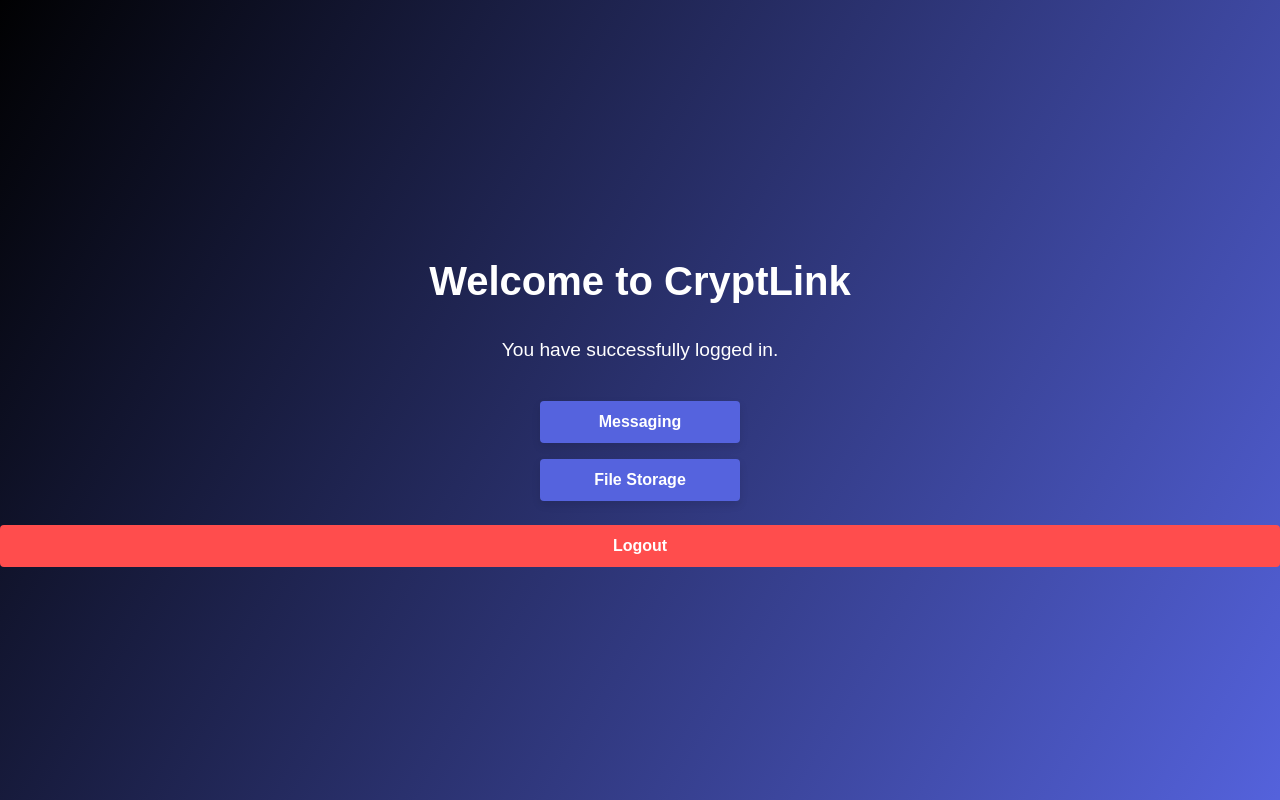
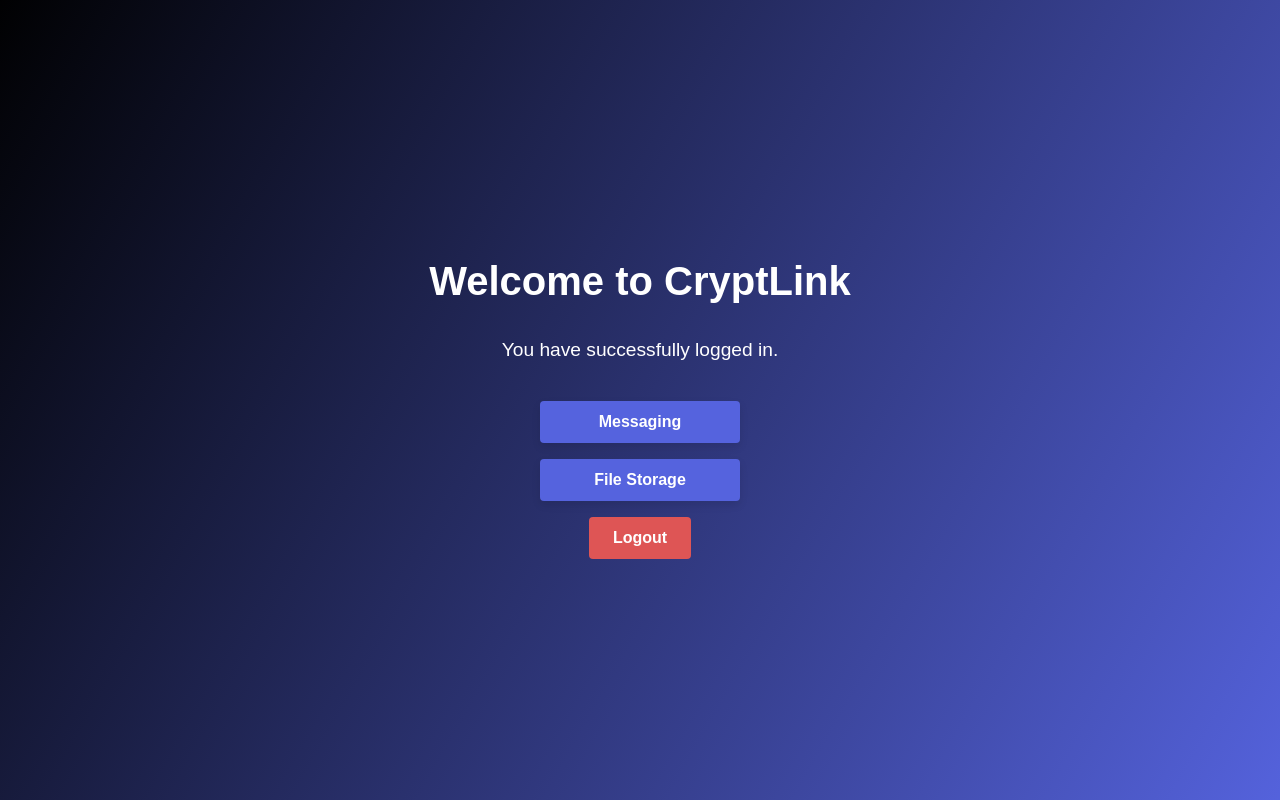
Before and after one commit to chysom9/CryptLink, a React (Create React App) app in the folder cryptlinkapp/: page /home in a window 1280 px wide. Built offline with nearby package versions, Linux system fonts and the light colour scheme; sample sign-in values are in the browser's storage.

Commit message:
styles editec

```diff
--- a/cryptlinkapp/src/css/Home.css
+++ b/cryptlinkapp/src/css/Home.css
@@ -21,19 +21,23 @@ p {
 }
 
 .logout-button {
+    display: inline-block; /* Ensure it doesn't take full width */
+    width: auto;           /* Adjust width automatically */
     padding: 0.75rem 1.5rem;
     font-size: 1rem;
-    background-color: #ff4d4d;
+    background-color: #de5555;
     color: white;
     border: none;
     border-radius: 4px;
     cursor: pointer;
     font-weight: bold;
-}
+    margin: 0.5rem;
+  }
 
-.logout-button:hover {
-    background-color: #e63939;
-}
+  .logout-button:hover {
+    background-color: #c94141;
+  }
+
 .home-button {
     padding: 0.75rem 1.5rem;
     font-size: 1rem;
--- a/cryptlinkapp/src/css/file_storage.css
+++ b/cryptlinkapp/src/css/file_storage.css
@@ -4,6 +4,7 @@
     align-items: center;
     padding: 2rem;
     min-height: 100vh;
+    width: 100vw;
     background: linear-gradient(120deg, #000000, #5563DE);
     color: #fff;
     font-family: Arial, sans-serif;
--- a/cryptlinkapp/src/css/messaging.css
+++ b/cryptlinkapp/src/css/messaging.css
@@ -4,9 +4,11 @@
     align-items: center;
     padding: 2rem;
     min-height: 100vh;
+    width: 100vw;
     background: linear-gradient(120deg, #000000, #5563DE);
     color: #fff;
     font-family: Arial, sans-serif;
+
   }
 
   .messages-form {
```
